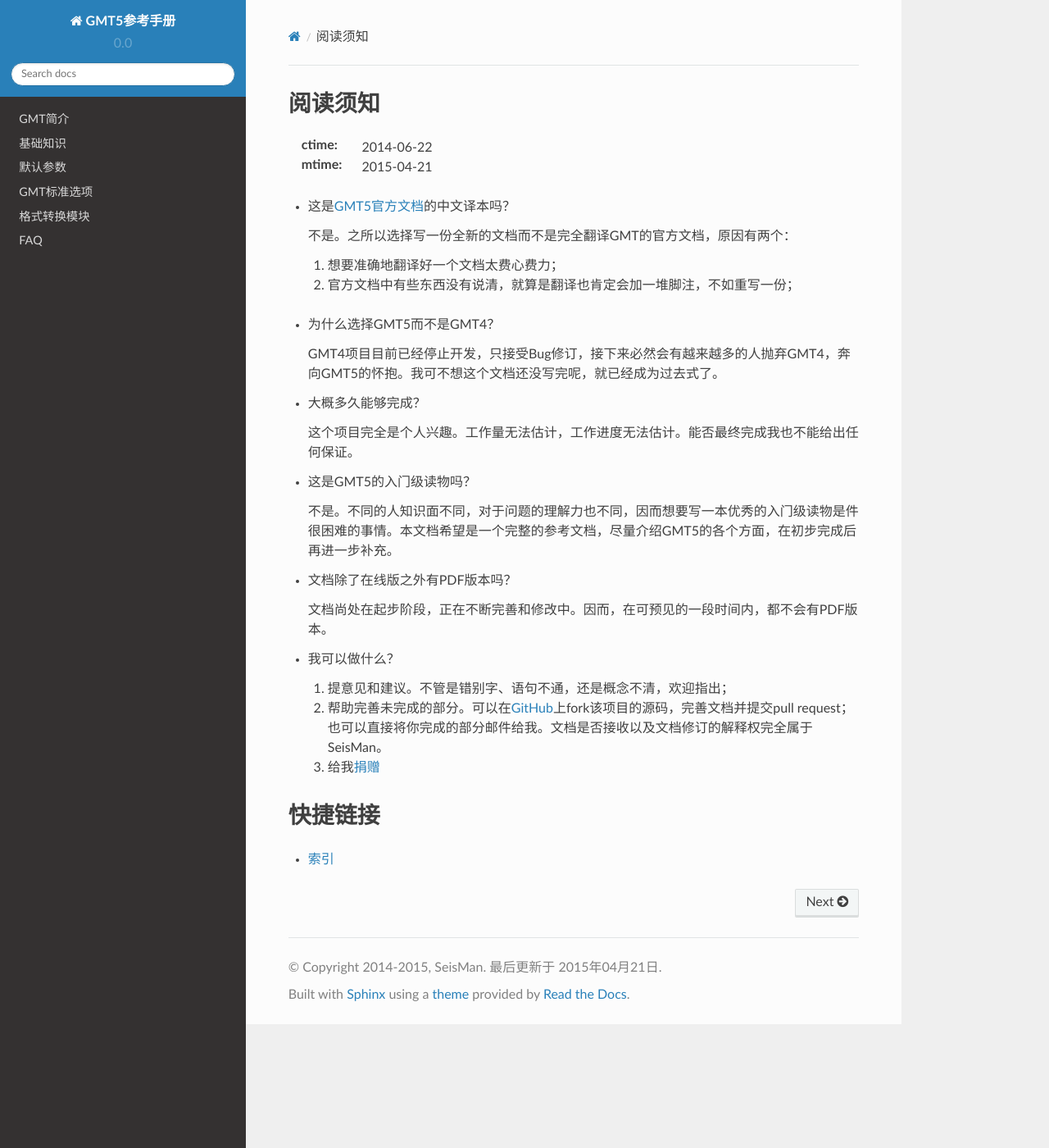
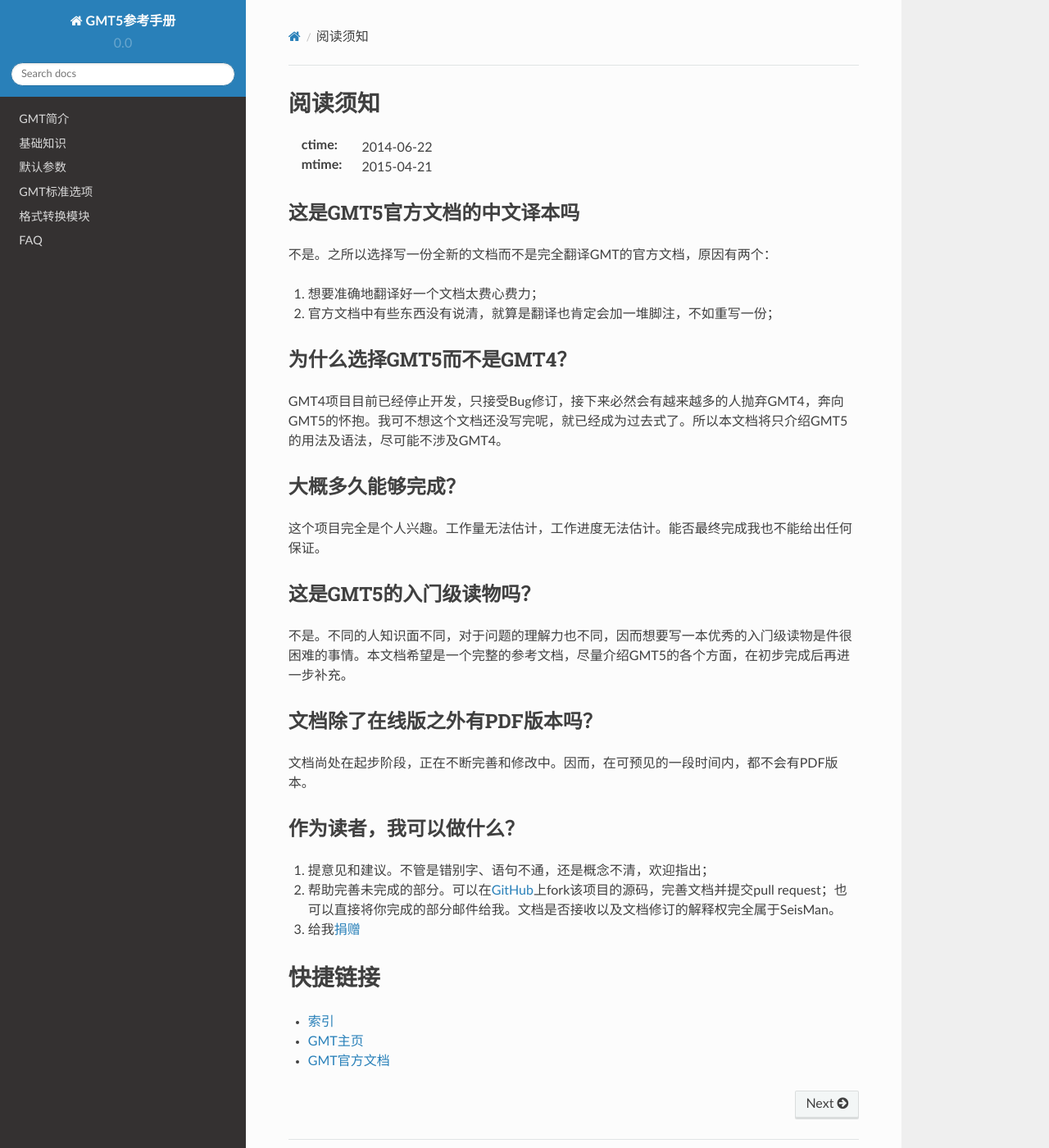
Before and after one commit to seisman/GMT5_Docs, a Sphinx documentation site: the page built from source/index.rst, in a window 1280 px wide and 1400 px high. Shown: the whole window at 82% size. Built offline with Sphinx 7.4.7 and the Read the Docs theme 2.0.0, drawn with Linux system fonts in a browser that asks for light colours.

Commit message:
修改格式

```diff
--- a/source/index.rst
+++ b/source/index.rst
@@ -15,36 +15,44 @@
    format-conversion-modules
    faq
 
--  这是\ `GMT5官方文档 <http://gmt.soest.hawaii.edu/doc/latest/index.html>`_\ 的中文译本吗？
+这是GMT5官方文档的中文译本吗
+----------------------------
 
-   不是。之所以选择写一份全新的文档而不是完全翻译GMT的官方文档，原因有两个：
+不是。之所以选择写一份全新的文档而不是完全翻译GMT的官方文档，原因有两个：
 
-   #. 想要准确地翻译好一个文档太费心费力；
-   #. 官方文档中有些东西没有说清，就算是翻译也肯定会加一堆脚注，不如重写一份；
+#. 想要准确地翻译好一个文档太费心费力；
+#. 官方文档中有些东西没有说清，就算是翻译也肯定会加一堆脚注，不如重写一份；
 
--  为什么选择GMT5而不是GMT4？
+为什么选择GMT5而不是GMT4？
+--------------------------
 
-   GMT4项目目前已经停止开发，只接受Bug修订，接下来必然会有越来越多的人抛弃GMT4，奔向GMT5的怀抱。我可不想这个文档还没写完呢，就已经成为过去式了。
+GMT4项目目前已经停止开发，只接受Bug修订，接下来必然会有越来越多的人抛弃GMT4，奔向GMT5的怀抱。我可不想这个文档还没写完呢，就已经成为过去式了。所以本文档将只介绍GMT5的用法及语法，尽可能不涉及GMT4。
 
--  大概多久能够完成？
+大概多久能够完成？
+------------------
 
-   这个项目完全是个人兴趣。工作量无法估计，工作进度无法估计。能否最终完成我也不能给出任何保证。
+这个项目完全是个人兴趣。工作量无法估计，工作进度无法估计。能否最终完成我也不能给出任何保证。
 
--  这是GMT5的入门级读物吗？
+这是GMT5的入门级读物吗？
+------------------------
 
-   不是。不同的人知识面不同，对于问题的理解力也不同，因而想要写一本优秀的入门级读物是件很困难的事情。本文档希望是一个完整的参考文档，尽量介绍GMT5的各个方面，在初步完成后再进一步补充。
+不是。不同的人知识面不同，对于问题的理解力也不同，因而想要写一本优秀的入门级读物是件很困难的事情。本文档希望是一个完整的参考文档，尽量介绍GMT5的各个方面，在初步完成后再进一步补充。
 
--  文档除了在线版之外有PDF版本吗？
+文档除了在线版之外有PDF版本吗？
+-------------------------------
 
-   文档尚处在起步阶段，正在不断完善和修改中。因而，在可预见的一段时间内，都不会有PDF版本。
+文档尚处在起步阶段，正在不断完善和修改中。因而，在可预见的一段时间内，都不会有PDF版本。
 
--  我可以做什么？
+作为读者，我可以做什么？
+----------------------
 
-   #. 提意见和建议。不管是错别字、语句不通，还是概念不清，欢迎指出；
-   #. 帮助完善未完成的部分。可以在\ `GitHub <https://github.com/seisman/GMT5_Docs>`_\ 上fork该项目的源码，完善文档并提交pull request；也可以直接将你完成的部分邮件给我。文档是否接收以及文档修订的解释权完全属于SeisMan。
-   #. 给我\ `捐赠 <http://seisman.info/donations.html>`_\
+#. 提意见和建议。不管是错别字、语句不通，还是概念不清，欢迎指出；
+#. 帮助完善未完成的部分。可以在\ `GitHub <https://github.com/seisman/GMT5_Docs>`_\ 上fork该项目的源码，完善文档并提交pull request；也可以直接将你完成的部分邮件给我。文档是否接收以及文档修订的解释权完全属于SeisMan。
+#. 给我\ `捐赠 <http://seisman.info/donations.html>`_\
 
 快捷链接
 ========
 
 * :ref:`genindex`
+* `GMT主页 <gmt.soest.hawaii.edu>`_
+* `GMT官方文档 <http://gmt.soest.hawaii.edu/doc/latest/index.html>`_
```
